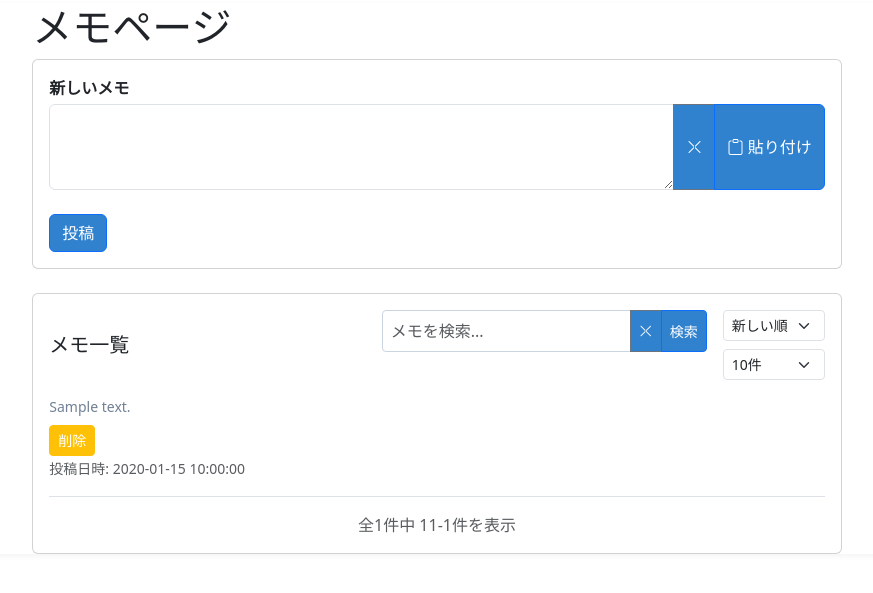
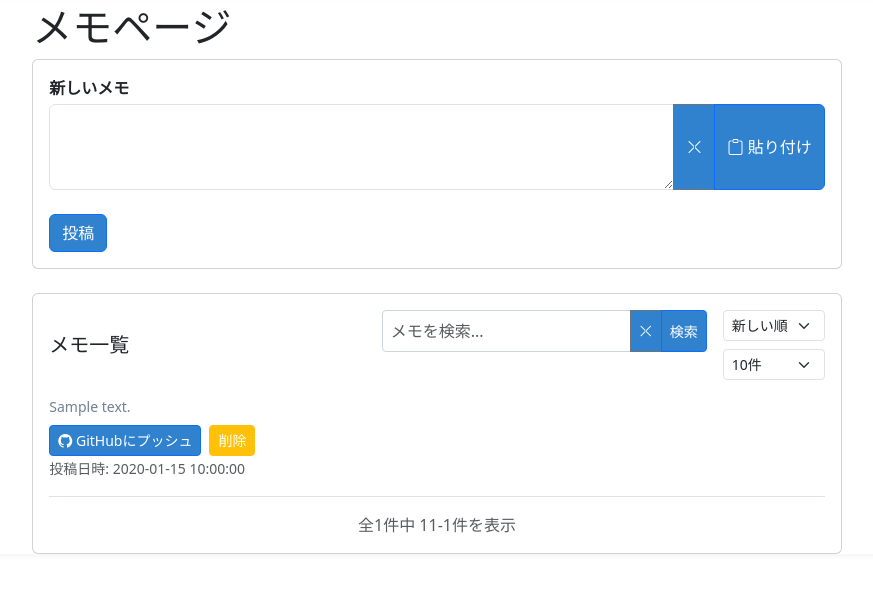
Before and after one commit to yxfhy/web-app-template, a FastAPI app: template templates/memo.html in a window 1280 px wide. Shown: the part 85-678 px from the top of the page, without its empty margins (203-1076 px from the left). Run offline with FastAPI, Linux system fonts and the light colour scheme; the visitor is signed in with stand-in values (Sample User, id 1); tables that the repository leaves empty hold one stand-in row (values such as "Sample post"); the template is opened without the code that fills it: most values are stand-ins (such as "Sample title", 1, 10 or a date in 2020); parts of the project's set-up code (start-up, migrations or seed data) failed here and were passed over; some libraries are stand-ins or nearby versions.

Commit message:
メモ詳細ページに特定ユーザー向けのGitHubプッシュボタンを追加し、プッシュ機能のためのプレースホルダー関数を実装しました。これにより、将来的なGitHub連携の基盤が整いました。

```diff
--- a/templates/memo.html
+++ b/templates/memo.html
@@ -72,6 +72,11 @@
                                     {% if '<a href=' in memo.content %}
                                     <button type="button" class="btn btn-outline-secondary btn-sm text-white" onclick="copyUrl('{{ memo.content }}')">
                                         <i class="bi bi-link-45deg"></i> URLをコピー
+                                    </button>
+                                    {% endif %}
+                                    {% if request.session.get("username") == "yxfhy" %}
+                                    <button type="button" class="btn btn-outline-primary btn-sm text-white" onclick="pushToGithub('{{ memo.id }}')">
+                                        <i class="bi bi-github"></i> GitHubにプッシュ
                                     </button>
                                     {% endif %}
                                     <form method="POST" action="/memo/delete/{{ memo.id }}" style="margin: 0;">
@@ -186,5 +191,10 @@ async function copyUrl(content) {
         alert('URLのコピーに失敗しました');
     }
 }
+
+async function pushToGithub(memoId) {
+    // TODO: GitHubへのプッシュ機能を実装
+    console.log('GitHubへのプッシュ機能はまだ実装されていません。メモID:', memoId);
+}
 </script>
 {% endblock %}
```
